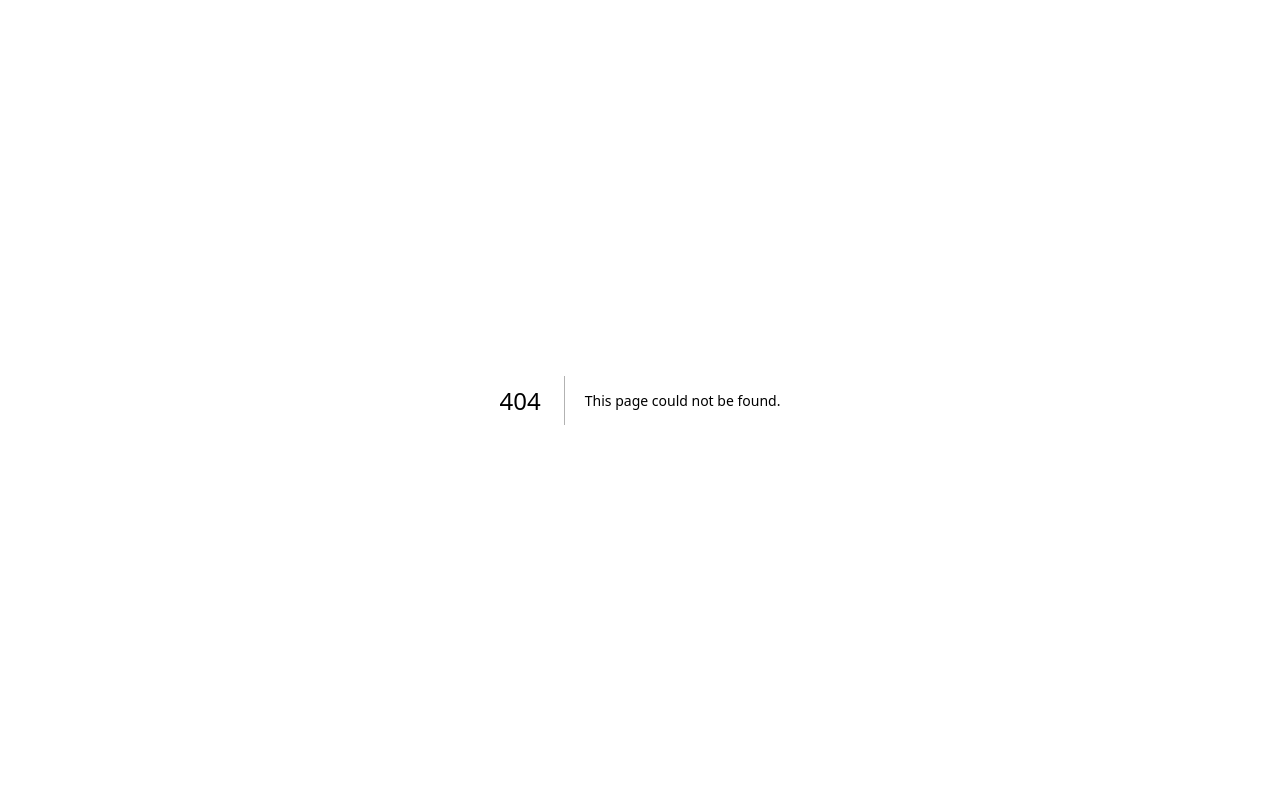
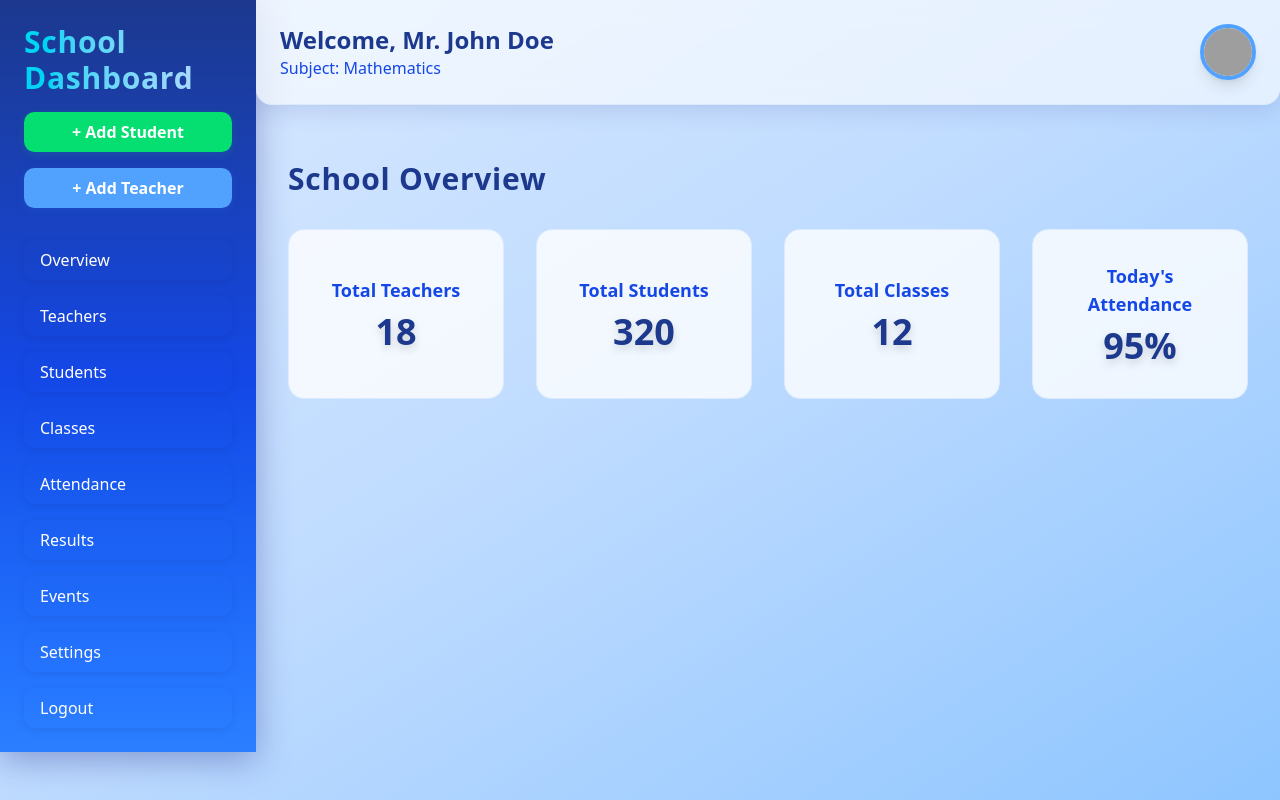
Before and after one commit to deba607/School-Management-System, a Next.js app in the folder client/: page /SchoolDashboard in a window 1280 px wide. Before the commit this address had no page. Built offline with nearby package versions, Linux system fonts and the light colour scheme; grey boxes are pictures that could not be loaded.

Commit message:
Updated at 22/07/2025 8.30

```diff
--- /dev/null
+++ b/client/src/app/SchoolDashboard/header.tsx
@@ -0,0 +1,51 @@
+"use client";
+
+import React, { useEffect, useRef } from "react";
+import { motion } from "framer-motion";
+import gsap from "gsap";
+
+const teacher = {
+  name: "Mr. John Doe",
+  subject: "Mathematics",
+  profilePic: "https://ui-avatars.com/api/?name=John+Doe&background=0D8ABC&color=fff",
+};
+
+const Header = () => {
+  const imgRef = useRef(null);
+
+  useEffect(() => {
+    gsap.fromTo(
+      imgRef.current,
+      { rotate: -20, scale: 0.8 },
+      { rotate: 0, scale: 1, duration: 1, ease: "elastic.out(1, 0.5)" }
+    );
+  }, []);
+
+  return (
+    <motion.header
+      initial={{ y: -40, opacity: 0 }}
+      animate={{ y: 0, opacity: 1 }}
+      transition={{ type: "spring", stiffness: 70, damping: 14 }}
+      className="w-full flex flex-col sm:flex-row items-center justify-between bg-white/60 backdrop-blur-md shadow-lg p-4 sm:p-6 mb-6 rounded-b-2xl border-b border-blue-100 gap-4 sm:gap-0"
+      style={{ boxShadow: "0 4px 24px 0 rgba(31, 38, 135, 0.15)" }}
+    >
+      <div className="text-center sm:text-left">
+        <h1 className="text-xl sm:text-2xl font-extrabold text-blue-900">Welcome, {teacher.name}</h1>
+        <p className="text-blue-700 font-medium text-sm sm:text-base">Subject: {teacher.subject}</p>
+      </div>
+      <div className="flex items-center justify-center">
+        <motion.img
+          ref={imgRef}
+          src={teacher.profilePic}
+          alt="Profile"
+          className="w-12 h-12 sm:w-14 sm:h-14 rounded-full border-4 border-blue-400 shadow-lg"
+          initial={{ scale: 0.7, opacity: 0 }}
+          animate={{ scale: 1, opacity: 1 }}
+          transition={{ type: "spring", stiffness: 120, delay: 0.3 }}
+        />
+      </div>
+    </motion.header>
+  );
+};
+
+export default Header;
--- /dev/null
+++ b/client/src/app/SchoolDashboard/home.tsx
@@ -0,0 +1,59 @@
+"use client";
+
+import React, { useEffect, useRef } from "react";
+import { motion } from "framer-motion";
+import gsap from "gsap";
+
+const overviewData = [
+  { label: "Total Teachers", value: 18 },
+  { label: "Total Students", value: 320 },
+  { label: "Total Classes", value: 12 },
+  { label: "Today's Attendance", value: "95%" },
+];
+
+const Home = () => {
+  const cardRefs = useRef([]);
+
+  useEffect(() => {
+    cardRefs.current.forEach((ref, idx) => {
+      if (ref) {
+        gsap.fromTo(
+          ref,
+          { boxShadow: "0 0 0px #0000" },
+          {
+            boxShadow: "0 8px 32px 0 rgba(31, 38, 135, 0.17)",
+            duration: 1.2,
+            delay: 0.2 * idx,
+            ease: "power2.out",
+            repeat: 1,
+            yoyo: true,
+          }
+        );
+      }
+    });
+  }, []);
+
+  return (
+    <div className="p-4 sm:p-8">
+      <h2 className="text-2xl sm:text-3xl font-extrabold mb-6 sm:mb-8 text-blue-900 tracking-wide text-center sm:text-left">School Overview</h2>
+      <div className="grid grid-cols-1 xs:grid-cols-2 sm:grid-cols-2 lg:grid-cols-4 gap-4 sm:gap-8">
+        {overviewData.map((item, idx) => (
+          <motion.div
+            key={item.label}
+            ref={el => (cardRefs.current[idx] = el)}
+            initial={{ y: 40, opacity: 0 }}
+            animate={{ y: 0, opacity: 1 }}
+            transition={{ delay: 0.1 * idx, type: "spring", stiffness: 90 }}
+            className="bg-white/80 shadow-xl rounded-2xl p-6 sm:p-8 flex flex-col items-center justify-center border border-blue-100 hover:scale-105 hover:shadow-2xl transition-transform duration-300 min-h-[120px] sm:min-h-[160px]"
+            whileHover={{ scale: 1.08 }}
+          >
+            <span className="text-base sm:text-lg text-blue-700 mb-2 font-semibold text-center">{item.label}</span>
+            <span className="text-2xl sm:text-4xl font-extrabold text-blue-900 drop-shadow-lg">{item.value}</span>
+          </motion.div>
+        ))}
+      </div>
+    </div>
+  );
+};
+
+export default Home;
--- /dev/null
+++ b/client/src/app/SchoolDashboard/page.tsx
@@ -0,0 +1,28 @@
+"use client";
+
+import React from "react";
+import Sidebar from "./sidebar";
+import Header from "./header";
+import Home from "./home";
+import { motion } from "framer-motion";
+
+const SchoolDashboardPage = () => {
+  return (
+    <motion.div
+      initial={{ opacity: 0 }}
+      animate={{ opacity: 1 }}
+      transition={{ duration: 0.7, ease: "easeOut" }}
+      className="flex min-h-screen bg-gradient-to-br from-blue-100 via-blue-200 to-blue-300 relative"
+    >
+      <Sidebar />
+      <div className="flex-1 flex flex-col overflow-hidden min-h-screen">
+        <Header />
+        <main className="flex-1 overflow-y-auto">
+          <Home />
+        </main>
+      </div>
+    </motion.div>
+  );
+};
+
+export default SchoolDashboardPage;
--- /dev/null
+++ b/client/src/app/SchoolDashboard/sidebar.tsx
@@ -0,0 +1,133 @@
+"use client";
+import React, { useEffect, useRef, useState } from "react";
+import { motion, AnimatePresence } from "framer-motion";
+import gsap from "gsap";
+import { useRouter } from "next/navigation";
+import Link from "next/link";
+
+const features = [
+  { name: "Overview", path: "/SchoolDashboard" },
+  { name: "Teachers", path: "/SchoolDashboard/teachers" },
+  { name: "Students", path: "/SchoolDashboard/students" },
+  { name: "Classes", path: "/SchoolDashboard/classes" },
+  { name: "Attendance", path: "/SchoolDashboard/attendance" },
+  { name: "Results", path: "/SchoolDashboard/results" },
+  { name: "Events", path: "/SchoolDashboard/events" },
+  { name: "Settings", path: "/SchoolDashboard/settings" },
+  { name: "Logout", path: "/logout" },
+];
+
+const Sidebar = () => {
+  const sidebarRef = useRef(null);
+  const [open, setOpen] = useState(false);
+  const router = useRouter();
+
+  useEffect(() => {
+    if (sidebarRef.current) {
+      gsap.fromTo(
+        sidebarRef.current,
+        { boxShadow: "0 0 0px #0000" },
+        {
+          boxShadow: "0 8px 32px 0 rgba(31, 38, 135, 0.37)",
+          duration: 1.2,
+          ease: "power2.out",
+        }
+      );
+    }
+  }, [open]);
+
+  // Sidebar content
+  const sidebarContent = (
+    <motion.aside
+      ref={sidebarRef}
+      initial={{ x: -100, opacity: 0 }}
+      animate={{ x: 0, opacity: 1 }}
+      exit={{ x: -200, opacity: 0 }}
+      transition={{ type: "spring", stiffness: 80, damping: 18 }}
+      className="fixed md:static top-0 left-0 z-40 w-64 h-full bg-gradient-to-b from-blue-900 via-blue-700 to-blue-500 text-white flex flex-col p-6 shadow-2xl rounded-r-3xl md:rounded-none md:shadow-none"
+      aria-label="Sidebar"
+    >
+      <div className="flex flex-col gap-4 mb-10 md:mb-8">
+        <h2 className="text-3xl font-extrabold tracking-wide bg-gradient-to-r from-cyan-400 to-blue-200 text-transparent bg-clip-text">School Dashboard</h2>
+        <motion.button
+          whileHover={{ scale: 1.07 }}
+          whileTap={{ scale: 0.97 }}
+          initial={{ scale: 0.8, opacity: 0 }}
+          animate={{ scale: 1, opacity: 1 }}
+          transition={{ type: "spring", stiffness: 300, damping: 18, delay: 0.1 }}
+          className="w-full bg-green-400 hover:bg-green-500 text-white font-bold py-2 rounded-lg shadow-md transition-colors duration-200"
+          style={{ boxShadow: "0 2px 8px rgba(34,197,94,0.15)" }}
+          onClick={() => { router.push("/SchoolDashboard/students/add"); setOpen(false); }}
+        >
+          + Add Student
+        </motion.button>
+        <motion.button
+          whileHover={{ scale: 1.07 }}
+          whileTap={{ scale: 0.97 }}
+          initial={{ scale: 0.8, opacity: 0 }}
+          animate={{ scale: 1, opacity: 1 }}
+          transition={{ type: "spring", stiffness: 300, damping: 18, delay: 0.2 }}
+          className="w-full bg-blue-400 hover:bg-blue-500 text-white font-bold py-2 rounded-lg shadow-md transition-colors duration-200"
+          style={{ boxShadow: "0 2px 8px rgba(59,130,246,0.15)" }}
+          onClick={() => { router.push("/SchoolDashboard/teachers/add"); setOpen(false); }}
+        >
+          + Add Teacher
+        </motion.button>
+      </div>
+      <nav className="flex-1">
+        <ul className="space-y-4">
+          {features.map((feature, idx) => (
+            <motion.li
+              key={feature.name}
+              initial={{ x: -30, opacity: 0 }}
+              animate={{ x: 0, opacity: 1 }}
+              transition={{ delay: 0.1 * idx, type: "spring", stiffness: 100 }}
+            >
+              <Link
+                href={feature.path}
+                onClick={() => setOpen(false)}
+                className="block px-4 py-2 rounded-lg font-medium transition-colors duration-200 hover:shadow-lg"
+                style={{ boxShadow: "0 2px 8px rgba(0,0,0,0.08)" }}
+              >
+                {feature.name}
+              </Link>
+            </motion.li>
+          ))}
+        </ul>
+      </nav>
+    </motion.aside>
+  );
+
+  return (
+    <>
+      {/* Mobile menu button */}
+      <button
+        className="md:hidden fixed top-4 left-4 z-50 bg-blue-700 text-white p-2 rounded-full shadow-lg focus:outline-none"
+        aria-label="Open sidebar"
+        onClick={() => setOpen(true)}
+      >
+        <svg width="28" height="28" fill="none" viewBox="0 0 24 24">
+          <path stroke="currentColor" strokeWidth="2" strokeLinecap="round" strokeLinejoin="round" d="M4 6h16M4 12h16M4 18h16" />
+        </svg>
+      </button>
+      {/* Sidebar for desktop and mobile */}
+      <div className="hidden md:block h-full">
+        {sidebarContent}
+      </div>
+      <AnimatePresence>
+        {open && (
+          <div className="fixed inset-0 z-30 md:hidden">
+            <div
+              className="absolute inset-0 bg-black bg-opacity-40"
+              onClick={() => setOpen(false)}
+              aria-label="Close sidebar overlay"
+            />
+            {sidebarContent}
+          </div>
+        )}
+      </AnimatePresence>
+    </>
+  );
+};
+
+export default Sidebar;
```
